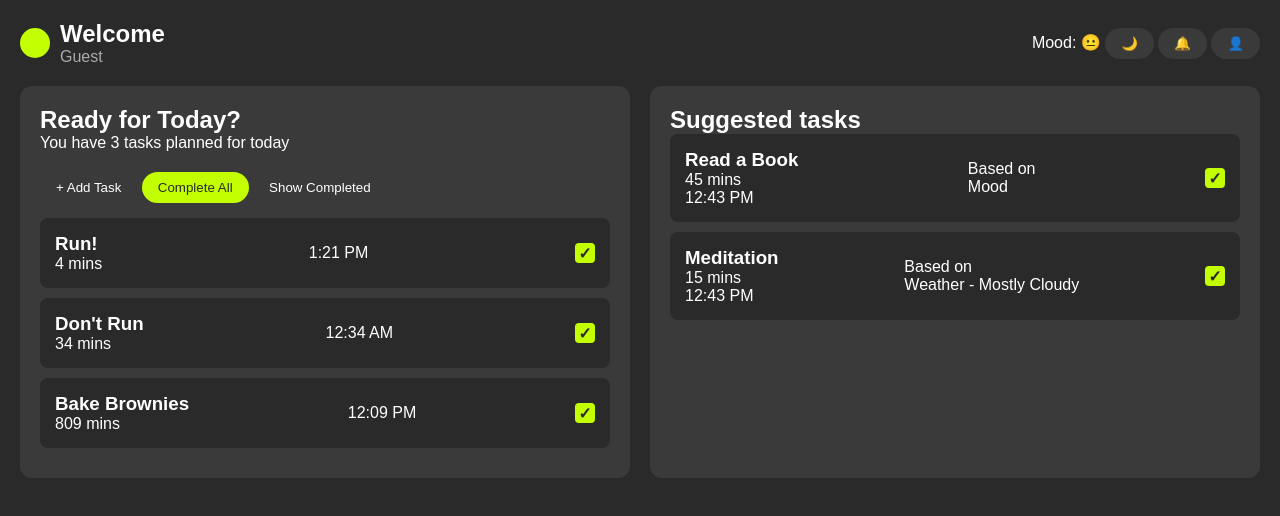
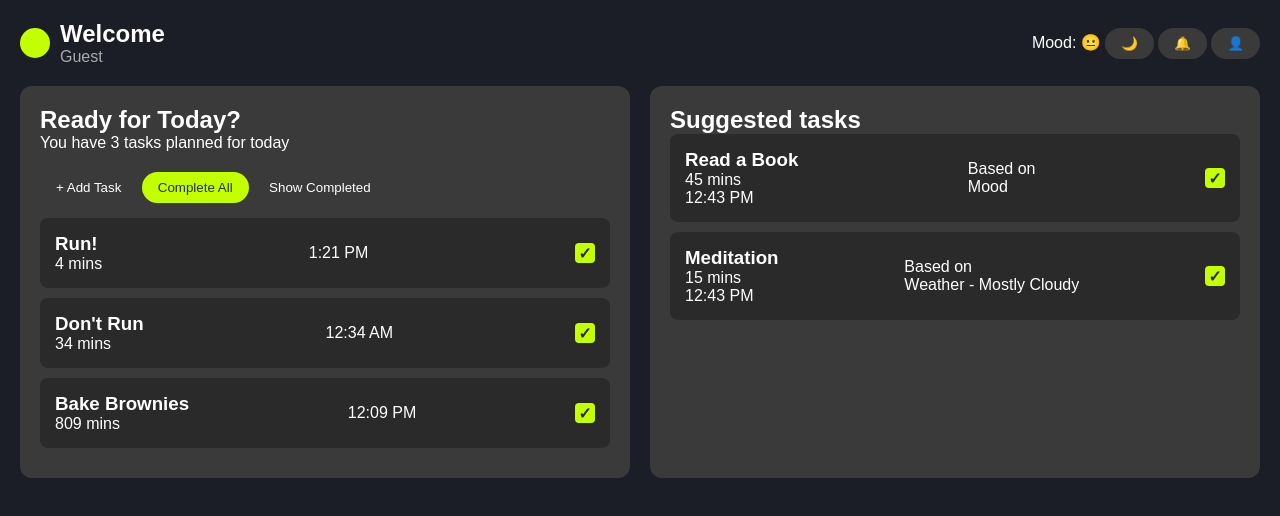
Before and after one commit to inezpereira/metana-bootcamp-todo-app, a plain HTML site: page index.html in a window 1280 px wide. Drawn offline with Linux system fonts and the light colour scheme; files that its build step writes are made by us from their sources.

Commit message:
:bug: Corrected path to stylesheet

```diff
--- a/Styles/index.css
+++ b/Styles/index.css
@@ -5,8 +5,8 @@ body, h1, h2, h3, p {
 }
 
 body {
-    font-family: Copperplate, sans-serif;
-    background-color: #2a2a2a;
+    font-family: Poppins, sans-serif;
+    background-color: #1b1e27;
     color: #ffffff;
     padding: 20px;
 }
--- a/index.html
+++ b/index.html
@@ -3,7 +3,7 @@
 <head>
     <meta charset="UTF-8">
     <meta name="viewport" content="width=device-width, initial-scale=1.0">
-    <link rel="stylesheet" href="index.css">
+    <link rel="stylesheet" href="Styles/index.css">
     <title>Task Manager</title>
 </head>
 <body>
```
